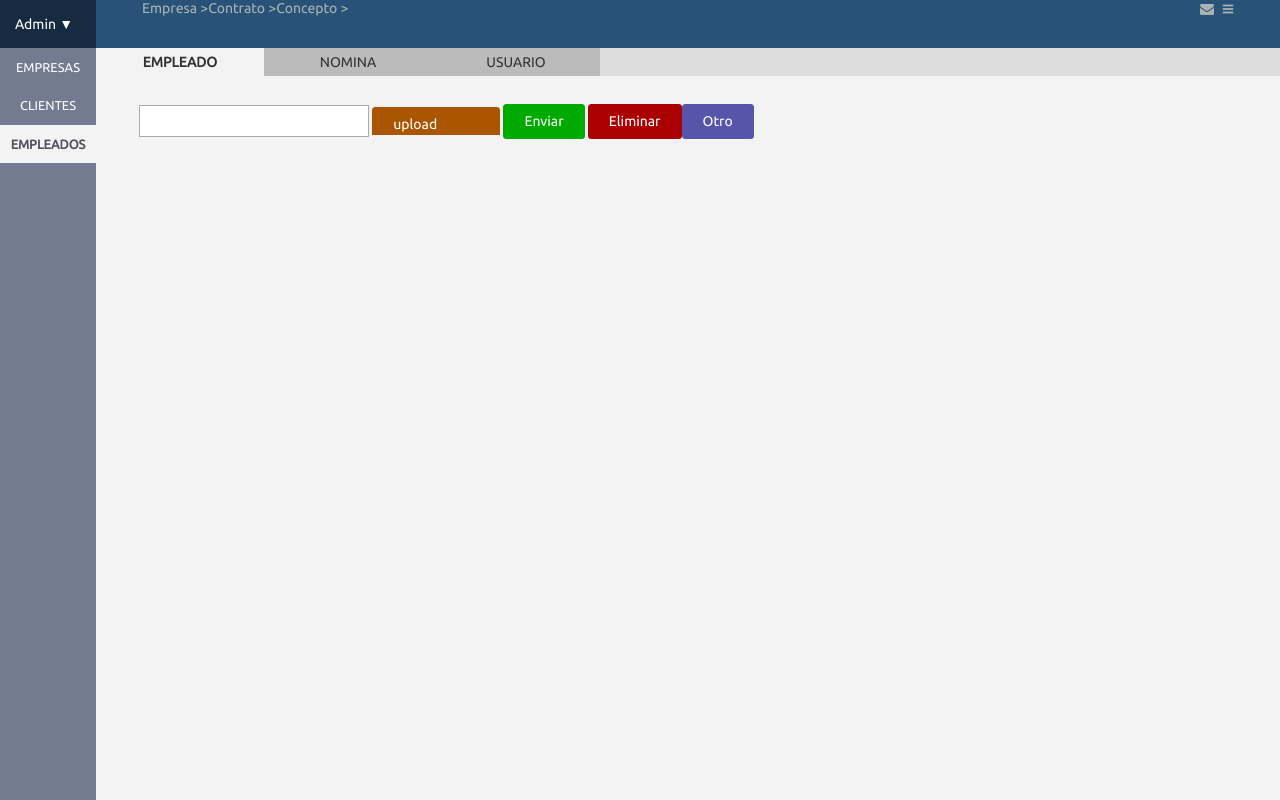
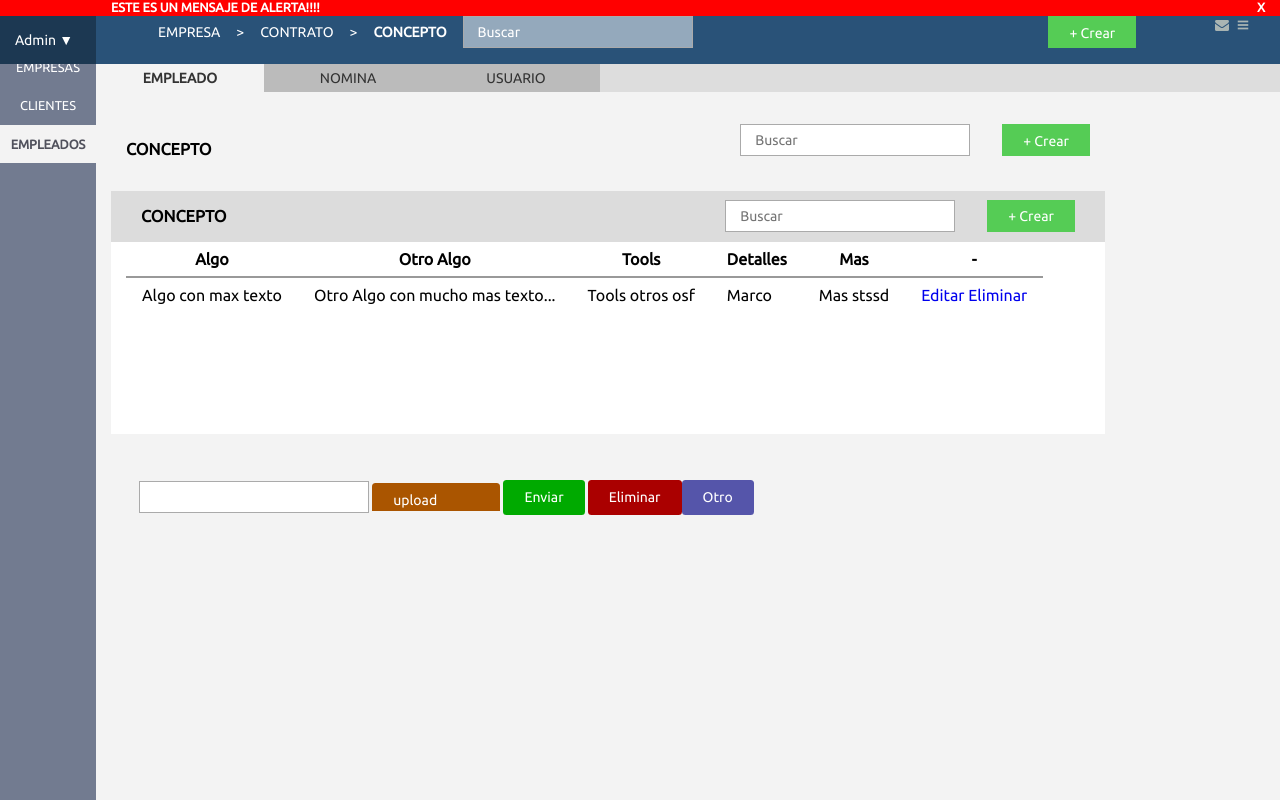
Before and after one commit to marcoavazquez/icb_ui, a plain HTML site: page index.html in a window 1280 px wide. Drawn offline with Linux system fonts and the light colour scheme.

Commit message:
editando...

```diff
--- a/index.html
+++ b/index.html
@@ -10,6 +10,12 @@
 </html>
 <body>
   <section class="main-content ed-container">
+    <section class="alertas ed-item">
+      <div class="ed-container">
+        <div class="ed-item tablet-90">ESTE ES UN MENSAJE DE ALERTA!!!!</div>
+        <div class="ed-item tablet-10 movil-main-end">X</div>
+      </div>
+    </section>
     <header class="ed-item">
       <nav class="menu ed-item tablet-cross-center">
         <ul>
@@ -19,13 +25,13 @@
       <div class="cont-menu ed-container justify">
         <div class="ed-item cont-bread-notifications">
           <div class="ed-container">
-            <div class="cont-bread ed-item tablet-cross-center tablet-70">
-              <div class="bread"><span class="bread-1">Empresa ></span><span class="sep-bread"></span><span class="bread-2">Contrato ></span><span class="sep-bread"></span><span class="bread-3">Concepto ></span>
-                <!--input(type="text", placeholder="Buscar")-->
-
-              </div>
+            <div class="cont-bread ed-item tablet-cross-center movil-70"><span class="bread">EMPRESA</span><span class="sep-bread">></span><span class="bread">CONTRATO </span><span class="sep-bread">></span><span class="bread"><strong>CONCEPTO</strong></span><span class="sep-bread"> </span>
+              <input type="text" placeholder="Buscar" value="Buscar"/>
             </div>
-            <div class="cont-notifications ed-item tablet-cross-center tablet-main-end tablet-30"><span class="icon-email-envelope"></span><span class="icon-three-bars">       </span></div>
+            <div class="ed-item movil-20 movil-main-end movil-cross-center">
+              <button class="btn-add">+ Crear</button>
+            </div>
+            <div class="cont-notifications ed-item tablet-cross-center movil-main-end movil-10"><span class="icon-email-envelope"></span><span class="icon-three-bars">       </span></div>
           </div>
         </div>
       </div>
@@ -48,7 +54,51 @@
             <div class="pestana ed-item">USUARIO</div>
           </div>
         </div>
-        <div class="ed-item">
+        <div class="ed-item cont-item">
+          <div class="ed-container cont-tools">
+            <div class="ed-item movil-60">
+              <h3>CONCEPTO</h3>
+            </div>
+            <div class="ed-item movil-40 movil-main-end">
+              <input type="text" placeholder="Buscar" class="search"/>
+              <button class="btn-add">+ Crear</button>
+            </div>
+            <div class="ed-item head-item">
+              <div class="ed-container">
+                <div class="ed-item movil-60">
+                  <h3>CONCEPTO</h3>
+                </div>
+                <div class="ed-item movil-40 movil-main-end movil-cross-center">
+                  <input type="text" placeholder="Buscar"/>
+                  <button class="btn-add">+ Crear</button>
+                </div>
+              </div>
+            </div>
+            <div class="ed-item content-item">
+              <table>
+                <thead>
+                  <tr>
+                    <th>Algo</th>
+                    <th>Otro Algo</th>
+                    <th>Tools</th>
+                    <th>Detalles</th>
+                    <th>Mas </th>
+                    <th>-</th>
+                  </tr>
+                </thead>
+                <tbody>
+                  <tr>
+                    <td>Algo con max texto</td>
+                    <td>Otro Algo con mucho mas texto...</td>
+                    <td>Tools otros osf</td>
+                    <td>Marco</td>
+                    <td>Mas stssd </td>
+                    <td> <a href="#">Editar </a><a href="#">Eliminar </a></td>
+                  </tr>
+                </tbody>
+              </table>
+            </div>
+          </div>
           <form>
             <input type="text"/>
             <input type="file"/>
--- a/sass/_content.scss
+++ b/sass/_content.scss
@@ -1,3 +1,13 @@
+.alertas {
+    color: white;
+    font-weight: bold;
+    background: red;
+    font-size: 0.8rem;
+    height: 1rem;
+    padding: 0;
+    padding-left:  6rem;
+}
+
 .cont-content {
     padding: 0;
 }
@@ -66,3 +76,32 @@ input[type="file"] {
         left: 0;
     }
 }
+.search {
+    height: 2rem;
+}
+
+.cont-item {
+    max-width: 64rem;
+}
+
+.head-item {
+    margin-top: 1rem;
+    background: #DCDCDC;
+    input, button {
+        line-height: 1rem;
+        height: 2rem;
+
+    }
+}
+.content-item {
+    width: 100%;
+    height: 12rem;
+    background: white;
+}
+
+thead {
+    border-bottom: 2px solid #999;
+}
+th, td {
+    padding: 0.5rem 1rem;
+}
--- a/sass/_header.scss
+++ b/sass/_header.scss
@@ -3,6 +3,7 @@ header {
     height: 3rem;
     margin: 0;
     padding-left: 0 !important;
+    padding-right: 0 !important;
     z-index: 500;
     position: relative;
 }
@@ -54,9 +55,25 @@ ul {
 }
 .cont-bread {
     height: 100%;
-    color: $gris_claro;
+    color: white;
     .bread {
-        padding-bottom: 0.5em;
+        display: inline-block;
+        padding: 0 1rem;
         cursor: pointer;
     }
+    input[type="text"] {
+        color:white;
+        background: rgba(255,255,255,0.5);
+    }
 }
+.btn-add {
+    @include button(#55CC55, white);
+    border:none;
+    margin: 0 0 0 2rem;
+    height: 2rem;
+
+}
+.cont-tools {
+    margin: 1rem 0;
+    padding: 1rem 0;
+}
```
Also changed, not shown: css/app.css, 3 other files.
